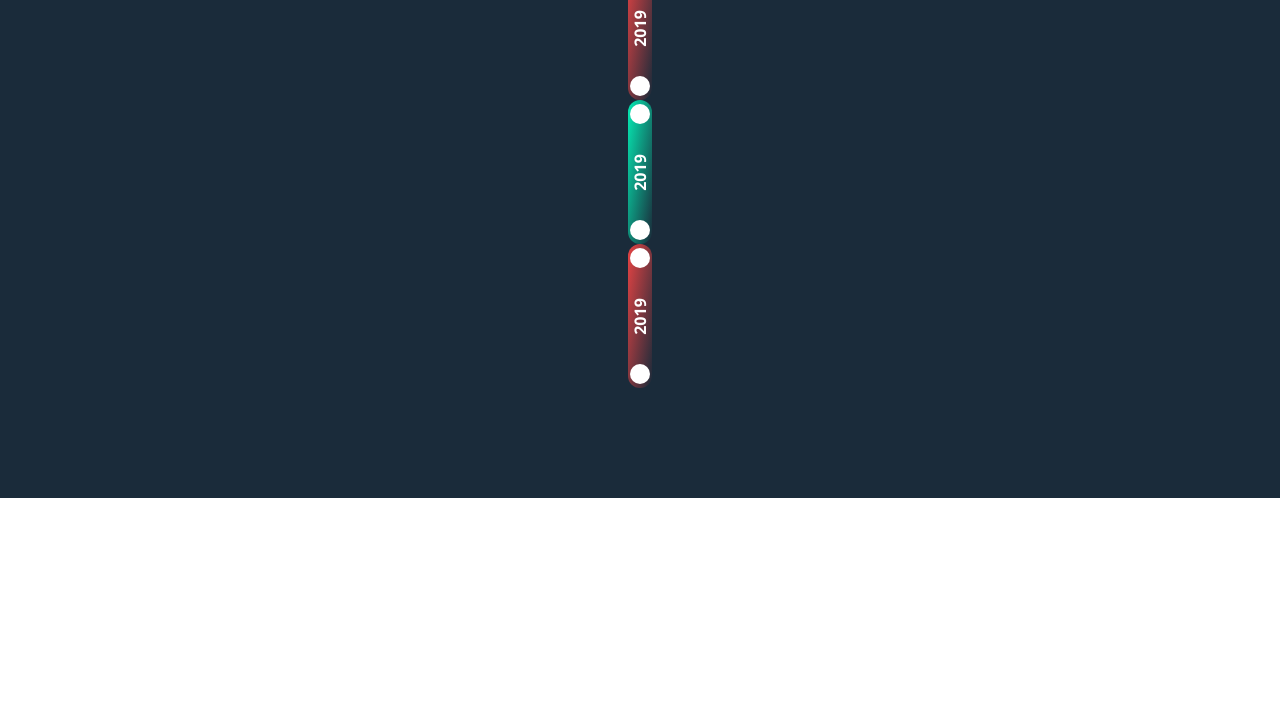
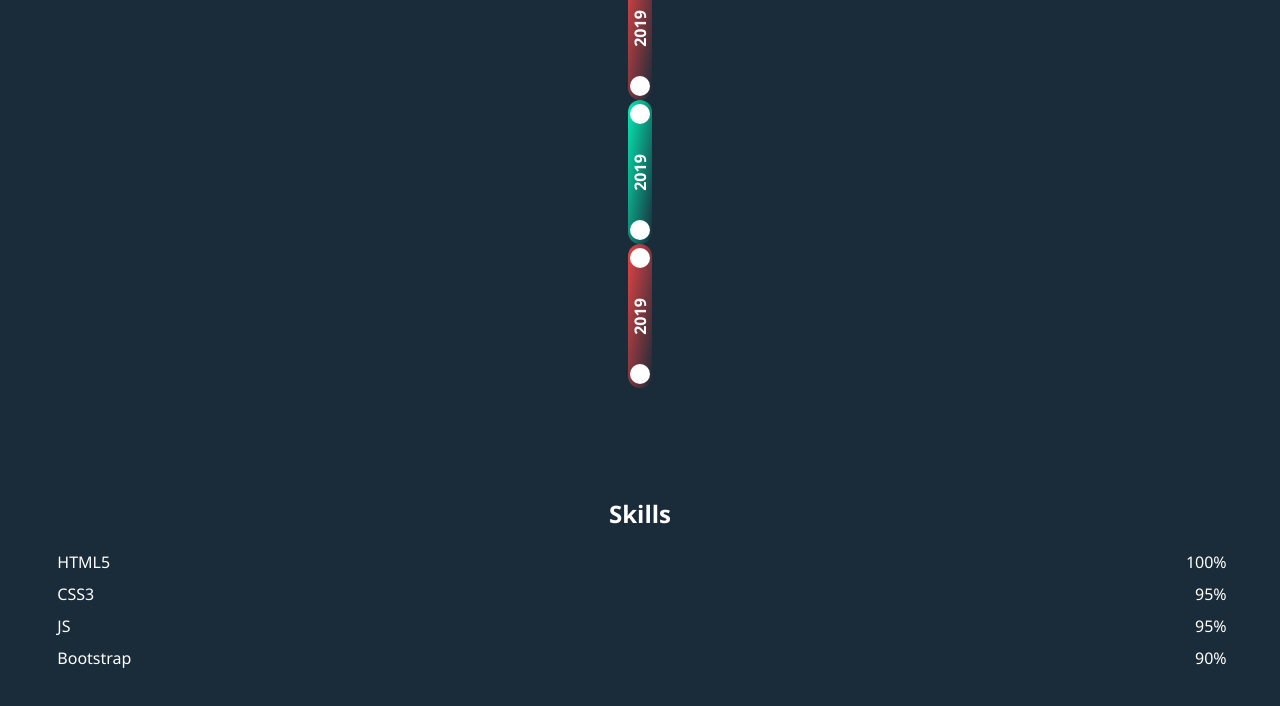
Before and after one commit to jesusrpd/Briefcase, a Next.js app: page / in a window 1280 px wide. Shown: the part 3166-3872 px from the top of the page. Before the commit the page ends 3664 px from the top, so only its background shows below. Built offline with nearby package versions, Linux system fonts and the light colour scheme.

Commit message:
section skills y componente skill

```diff
--- /dev/null
+++ b/components/Skill.jsx
@@ -0,0 +1,10 @@
+export default function Skill ({porcent, leng, color}) {
+  return (
+    <div className="flex items-center justify-start">
+      <div className={`w-full bg-gradient-to-br from-${color} to-dark rounded-lg p-1 mr-1`}>
+        <span className="text-white font-medium">{leng}</span>
+      </div>
+      <p className="text-white">{porcent}%</p>
+    </div>
+  )
+}
--- /dev/null
+++ b/components/Skills.jsx
@@ -0,0 +1,15 @@
+import Skill from './Skill'
+
+export default function Skills () {
+  return (
+    <div className="w-full min-h-screen">
+      <h2 className="text-white text-2xl font-bold text-center mb-4">Skills</h2>
+      <div className="w-11/12 m-auto">
+        <Skill leng="HTML5" porcent="100" color="orange"/>
+        <Skill leng="CSS3" porcent="95" color="blue"/>
+        <Skill leng="JS" porcent="95" color="yellow"/>
+        <Skill leng="Bootstrap" porcent="90" color="purple"/>
+      </div>
+    </div>
+  )
+}
--- a/pages/index.js
+++ b/pages/index.js
@@ -3,6 +3,7 @@ import Briefcase from '../components/Briefcase';
 import Header from '../components/Header';
 import Menu from '../components/Menu';
 import Service from '../components/Servicios';
+import Skills from '../components/Skills';
 import Trajectory from '../components/Trajectory';
 
 export default function Home () {
@@ -14,6 +15,7 @@ export default function Home () {
       <Briefcase/>
       <Service/>
       <Trajectory/>
+      <Skills/>
       <Menu menuShow={menuShow} setMenuShow={() => setMenuShow(!menuShow)}/>
       {
         menuShow ?
--- a/tailwind.config.js
+++ b/tailwind.config.js
@@ -16,6 +16,20 @@ module.exports = {
             'red': '#E74343',
             'red-dark': 'E72424',
             'white': '#ffff',
+            'orange': '#FF4D00',
+            'blue': '#00A3FF',
+            'yellow': '#FFB800',
+            'purple': '#7000FF',
+            'pink': '#FF008A',
+            'grey': '#464A4B',
+            'water-green': '#00CBBF',
+            'strong-green':'#149521',
+            'brown': '#552C0E',
+            'strong-pink': '#CB009E',
+            'strong-blue': '#0039CB',
+            'strong-orange': '#CB3D00',
+            'strong-grey': '#212022',
+            'blue-grey': '#087CBD'
         },
     },
     plugins: []
```
